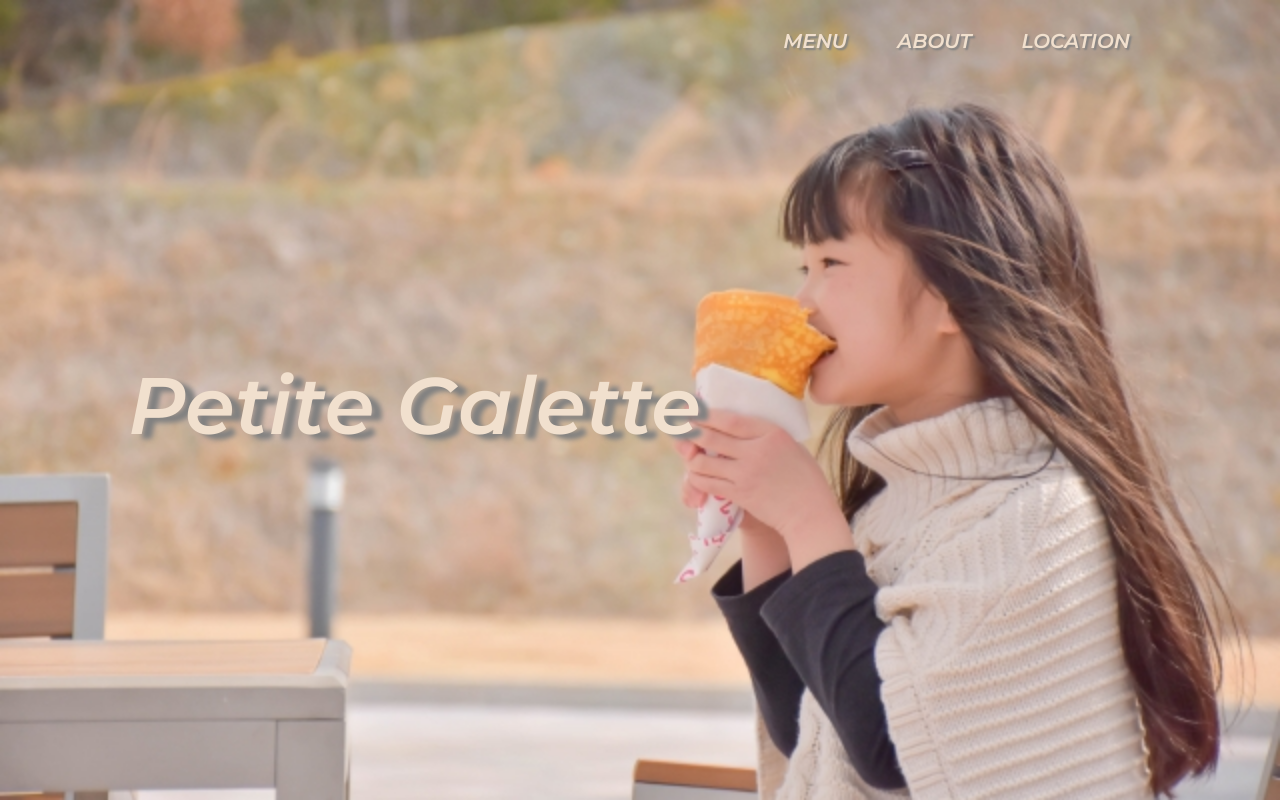
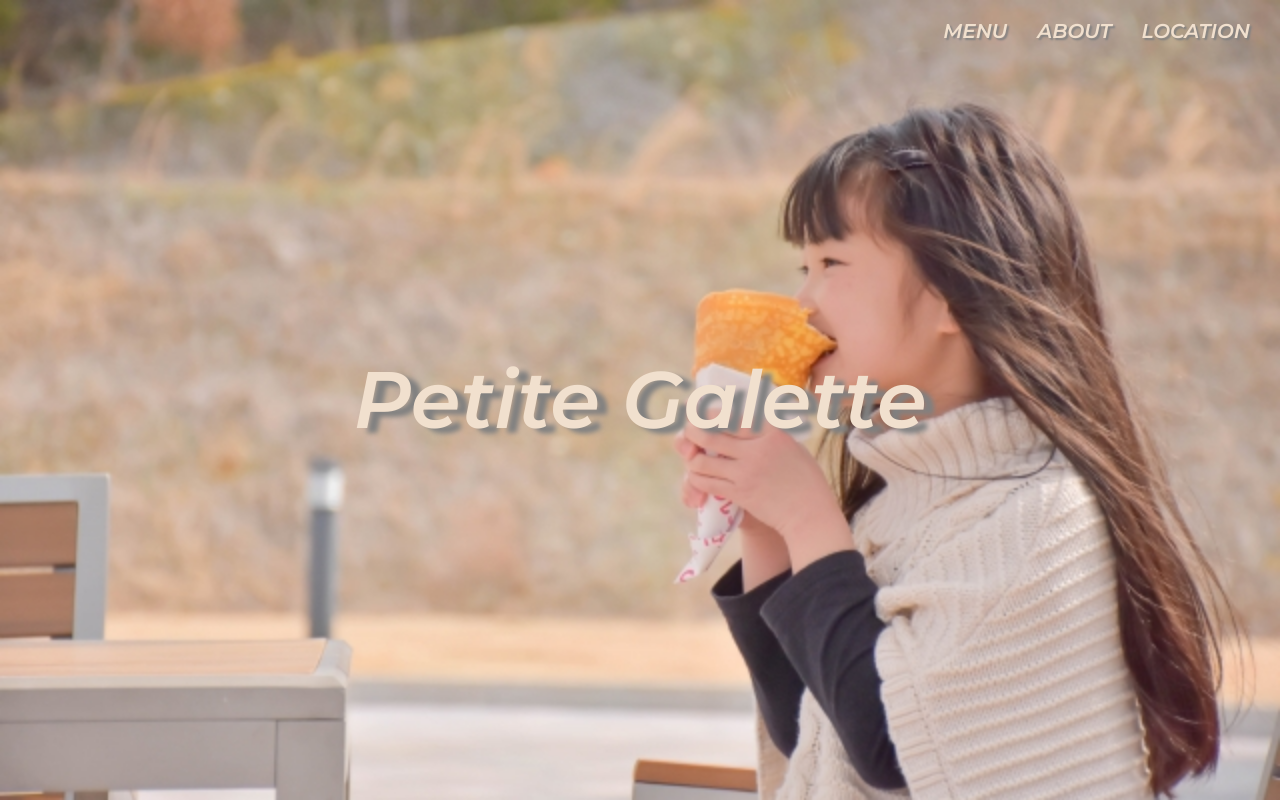
Before and after one commit to Ayako-a-due30/COFFEE, a plain HTML site: page index.html in a window 1280 px wide. Shown: the top 802 px of the page. Drawn offline with Linux system fonts and the light colour scheme; a web font is replaced by a local one.

Commit message:
fix:スタイリング修正

```diff
--- a/css/style.scss
+++ b/css/style.scss
@@ -58,19 +58,24 @@
     background-position: center top;
     padding-bottom: 30px;
     margin-bottom: 30px;
-
+    // 上部の余白を設定
+    padding-top: 20px;
     ul {
         display: flex;
-        position: absolute;
-        top: 30px;
-        right: 100px;
+        justify-content: flex-end;
+
+        // positionはレイアウトが崩れ易いので出来るだけ使用しない
+        // position: absolute;
+        // top: 30px;
+        // right: 100px;
 
         li {
             list-style: none;
 
             a {
                 text-decoration: none;
-                padding-right: 50px;
+                // メニューアイテムの間隔を少し狭くしました
+                padding-right: 30px;
                 color: $titleColor;
                 text-shadow: 2px 2px 2px gray;
                 font-family: 'Montserrat', sans-serif;
@@ -91,8 +96,12 @@
     .main-title {
         position: absolute;
         font-family: 'Montserrat', sans-serif;
-        top: 45%;
-        left: 10%;
+        // top: 45%;
+        // left: 10%;
+        // 以下の方法は上下左右真ん中寄せする方法です
+        top: 50%;
+        left: 50%;
+        transform: translate(-50%,-50%);
         font-size: 80px;
         color: $titleColor;
         text-shadow: 10px 5px 5px gray;
@@ -320,7 +329,8 @@
                 object-fit: cover;
                 font-size: 40px;
                 text-align: center;
-                left: 33%;
+                // タイトルを真ん中寄せにしたいので不要
+                // left: 33%;
             }
 
             .main-visual {
@@ -329,13 +339,15 @@
             }
 
             ul {
-                width: 295px;
+                // 横幅指定は不要です
+                // width: 295px;
                 right: 0;
                 margin-right: auto;
                 margin-left: auto;
 
                 li {
-                    width: 80px;
+                       // 横幅指定は不要です
+                    // width: 80px;
                 }
             }
 
```
Also changed, not shown: css/style.css.
